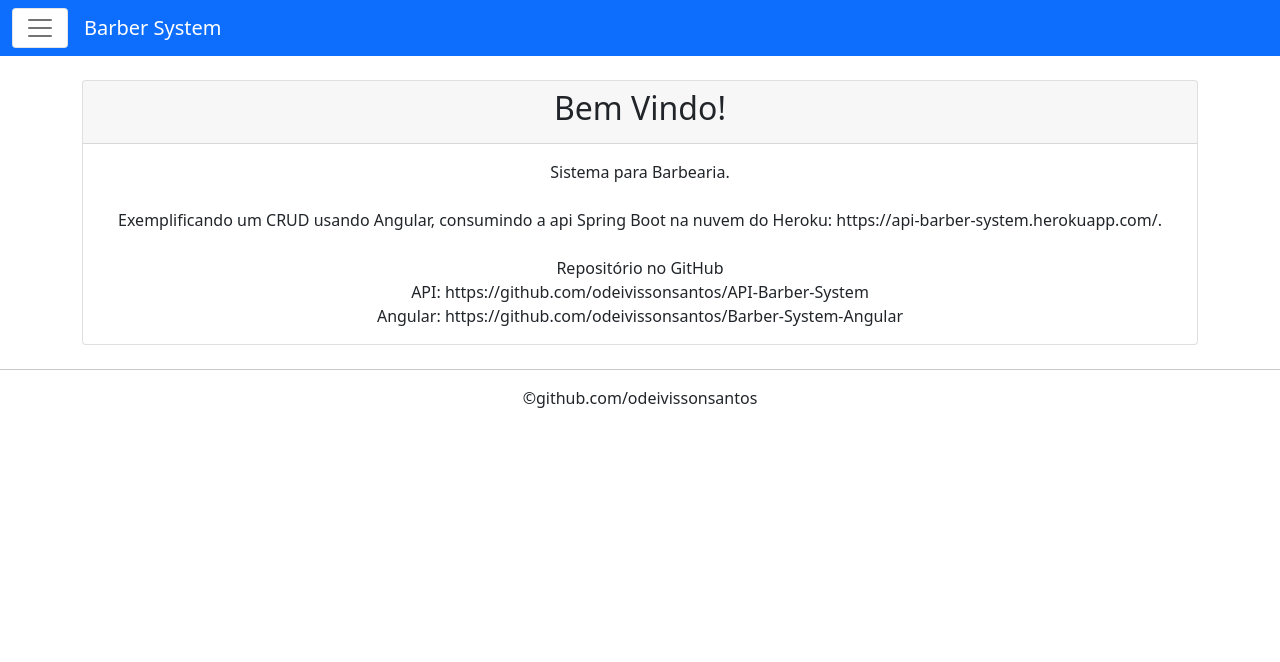
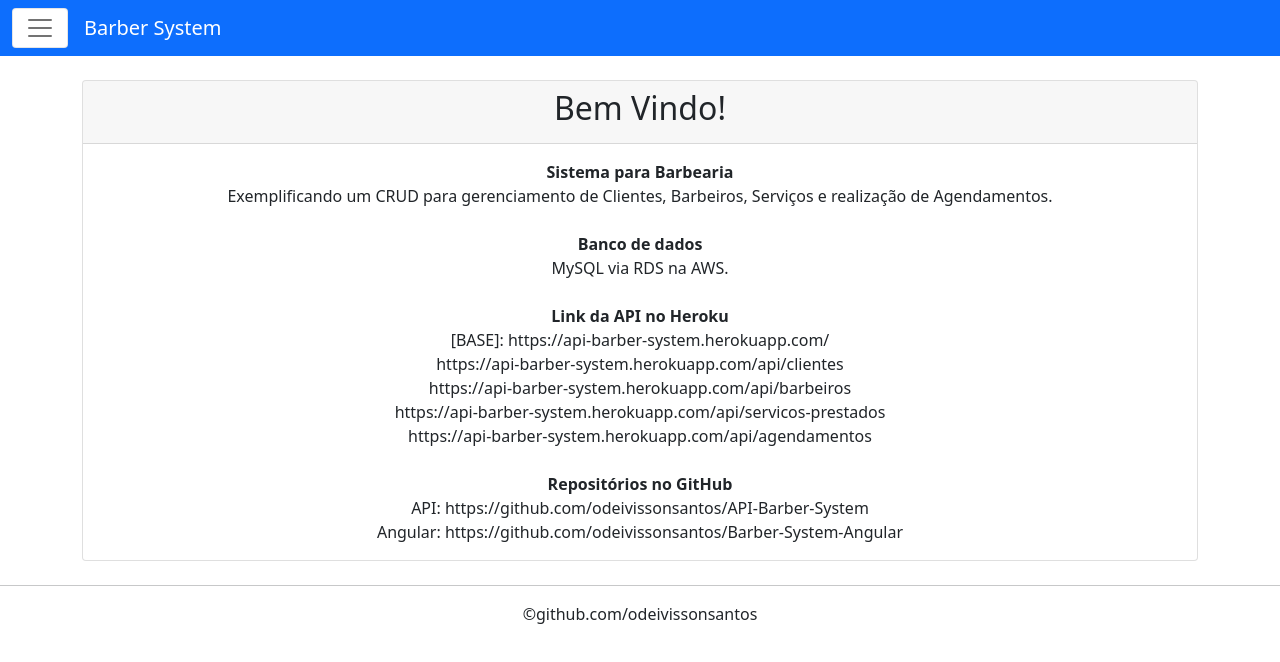
Before and after one commit to odeivissonsantos/Barber-System-Angular, an Angular app: page / in a window 1280 px wide. Shown: the top 662 px of the page. Built offline with nearby package versions, Linux system fonts and the light colour scheme.

Commit message:
mudança no layout

```diff
--- a/src/app/views/cliente/cliente-atualizar/cliente-atualizar.component.html
+++ b/src/app/views/cliente/cliente-atualizar/cliente-atualizar.component.html
@@ -18,7 +18,7 @@
             </div>
             <div class="col-md-6">
                 <label>CPF*</label>
-                <input name="cpf" [(ngModel)]="cliente.cpf" type="text" class="form-control" required placeholder="EX: 12345678900" />
+                <input name="cpf" [(ngModel)]="cliente.cpf" maxlength="11" type="text" class="form-control" required placeholder="EX: 12345678900" />
             </div>
         </div>
 
@@ -29,7 +29,7 @@
             </div>
             <div class="col-md-6">
                 <label>Telefone*</label>
-                <input name="telefone" [(ngModel)]="cliente.telefone" type="text" class="form-control" required placeholder="EX: 71999998888" />
+                <input name="telefone" [(ngModel)]="cliente.telefone" maxlength="11" type="text" class="form-control" required placeholder="EX: 71999998888" />
             </div>
         </div>
         <div class="buttons mt-3">
--- a/src/app/views/home/home.component.html
+++ b/src/app/views/home/home.component.html
@@ -7,14 +7,24 @@
     </div>
       <div class="card-body">
 
-        <p class="card-text">Sistema para Barbearia.
+        <p class="card-text">
+          <b>Sistema para Barbearia</b>
+          <br>
+          Exemplificando um CRUD para gerenciamento de Clientes, Barbeiros, Serviços e realização de Agendamentos.
           <br>
           <br>
-          Exemplificando um CRUD usando Angular, consumindo a api Spring Boot na nuvem do Heroku:
-          https://api-barber-system.herokuapp.com/.
+          <b>Banco de dados</b><br>
+          MySQL via RDS na AWS.
           <br>
           <br>
-        Repositório no GitHub <br>
+          <b>Link da API no Heroku</b>
+          <br>[BASE]: https://api-barber-system.herokuapp.com/<br>
+          https://api-barber-system.herokuapp.com/api/clientes<br>
+          https://api-barber-system.herokuapp.com/api/barbeiros<br>
+          https://api-barber-system.herokuapp.com/api/servicos-prestados<br>
+          https://api-barber-system.herokuapp.com/api/agendamentos<br>
+          <br>
+        <b>Repositórios no GitHub</b> <br>
         API: https://github.com/odeivissonsantos/API-Barber-System<br>
         Angular: https://github.com/odeivissonsantos/Barber-System-Angular
         </p>
```
